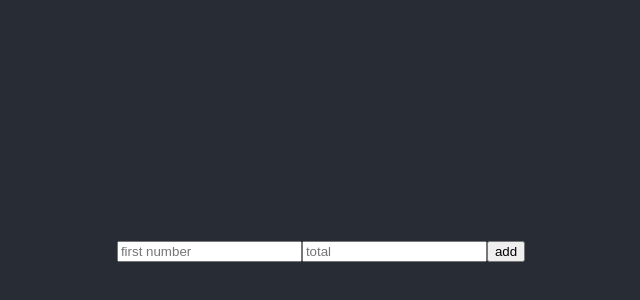
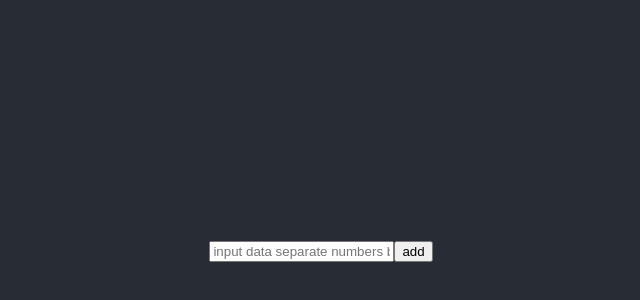
Before and after one commit to jacobg1/stock-viz, a React (Create React App) app: page / in a window 1280 px wide. Shown: the part 154-454 px from the top of the page, without its empty margins (319-959 px from the left). Built offline with nearby package versions, Linux system fonts and the light colour scheme.

Commit message:
remove extra input and chage variable name

```diff
--- a/src/containers/addPieChart.js
+++ b/src/containers/addPieChart.js
@@ -3,25 +3,22 @@ import { connect } from 'react-redux'
 import { addPieChart } from '../actions'
 
 const AddPieChart = ({ dispatch }) => {
-  let firstNumber
-  let total
+  let data
 
   return (
     <div>
       <form
         onSubmit={e => {
           e.preventDefault()
-          dispatch(addPieChart(firstNumber.value, total.value))
-          firstNumber.value = ''
-          total.value = ''
+          dispatch(addPieChart(data.value))
+          data.value = ''
         }}
       >
         <input
-          ref={node => (firstNumber = node)}
-          placeholder="first number"
-          type="number"
+          ref={node => (data = node)}
+          placeholder="input data separate numbers by ,"
+          type="text"
         />
-        <input ref={node => (total = node)} placeholder="total" type="number" />
         <button type="submit">add</button>
       </form>
     </div>
```
